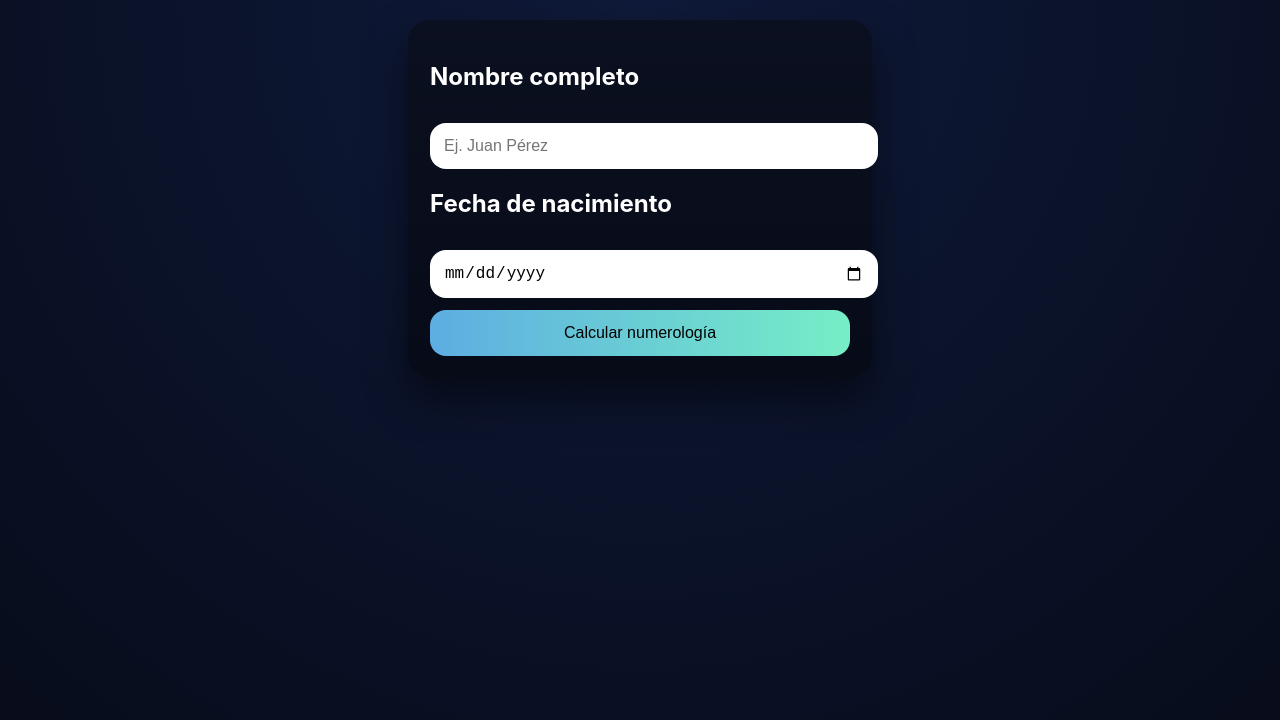
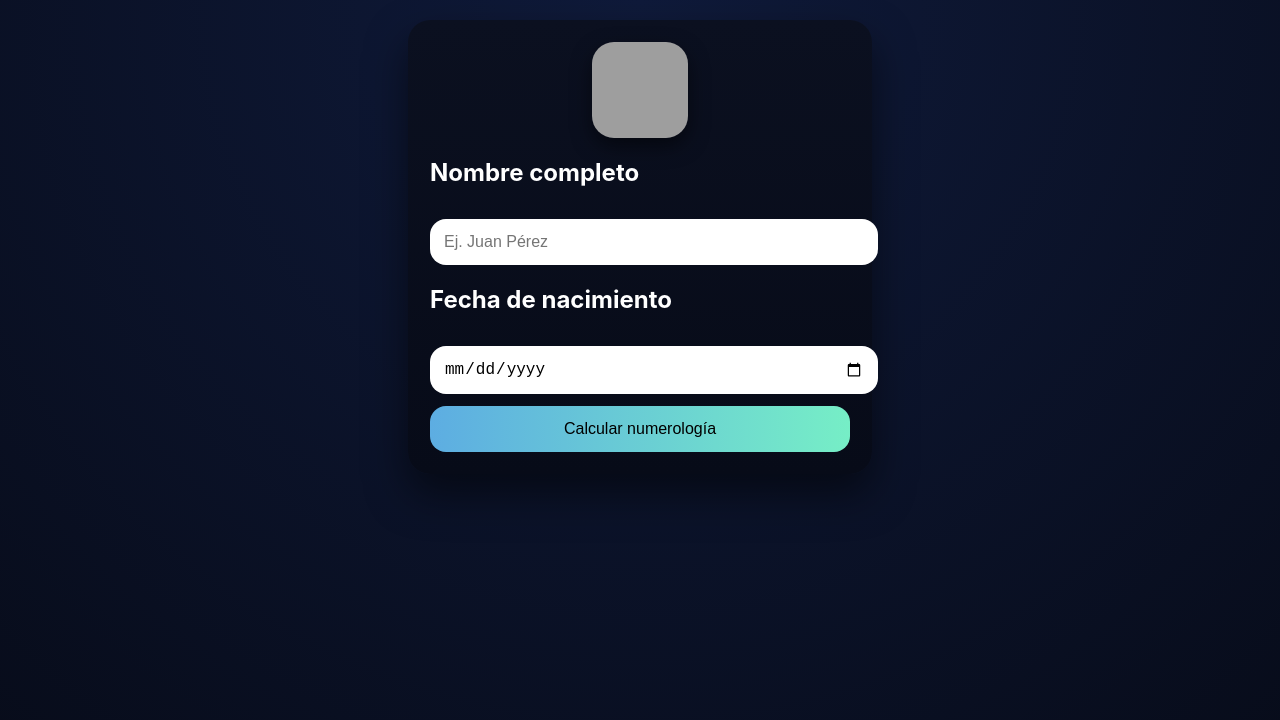
Before and after one commit to efraincenitsa-glitch/Numerologia_Mistica, a plain HTML site: page index.html in a window 1280 px wide. Drawn offline with Linux system fonts and the light colour scheme; grey boxes are pictures that could not be loaded.

Commit message:
Refactor HTML structure and add logo section

```diff
--- a/index.html
+++ b/index.html
@@ -4,8 +4,14 @@
 <meta charset="UTF-8">
 <meta name="viewport" content="width=device-width, initial-scale=1.0">
 <title>Numerología Mística</title>
+
 <link rel="manifest" href="manifest.json">
 <meta name="theme-color" content="#0f1a3a">
+
+<!-- Icono grande para iOS y escritorio -->
+<link rel="apple-touch-icon" sizes="1024x1024" href="icon-1024.png">
+<link rel="icon" type="image/png" sizes="1024x1024" href="icon-1024.png">
+
 <style>
 body{
   margin:0;
@@ -18,6 +24,7 @@ body{
   font-family:-apple-system,BlinkMacSystemFont;
   color:#fff;
 }
+
 .app{
   width:100%;
   max-width:420px;
@@ -26,6 +33,20 @@ body{
   padding:22px;
   box-shadow:0 20px 40px rgba(0,0,0,0.5);
 }
+
+/* Icono visible dentro de la app */
+.logo{
+  display:flex;
+  justify-content:center;
+  margin-bottom:14px;
+}
+.logo img{
+  width:96px;
+  height:96px;
+  border-radius:22px;
+  box-shadow:0 8px 20px rgba(0,0,0,0.5);
+}
+
 input, button{
   width:100%;
   padding:14px;
@@ -34,9 +55,11 @@ input, button{
   font-size:16px;
   margin-top:12px;
 }
+
 button{
   background:linear-gradient(90deg,#5dade2,#76eec6);
 }
+
 .resumen-box{
   margin-top:22px;
   padding:18px;
@@ -44,22 +67,36 @@ button{
   background:linear-gradient(135deg,#1b2545,#10182f);
   line-height:1.7;
 }
+
 h3{color:#7fffd4}
 h4{color:#76eec6;margin-bottom:6px}
 </style>
 </head>
+
 <body>
+
 <div class="app">
+
+  <!-- ICONO 1024 MOSTRADO -->
+  <div class="logo">
+    <img src="icon-1024.png" alt="Numerología Mística">
+  </div>
+
   <h2>Nombre completo</h2>
   <input type="text" id="nombre" placeholder="Ej. Juan Pérez">
+
   <h2>Fecha de nacimiento</h2>
   <input type="date" id="fecha">
+
   <button onclick="calcular()">Calcular numerología</button>
+
   <div id="resultados"></div>
+
   <div id="resumen" class="resumen-box" style="display:none;">
     <h3>🔮 Interpretación numerológica</h3>
     <div id="textoResumen"></div>
   </div>
+
 </div>
 
 <script src="app.js"></script>
@@ -68,5 +105,6 @@ if ('serviceWorker' in navigator) {
   navigator.serviceWorker.register('service-worker.js');
 }
 </script>
+
 </body>
 </html>
```
Lines whose indentation alone changed are shown as unchanged.
